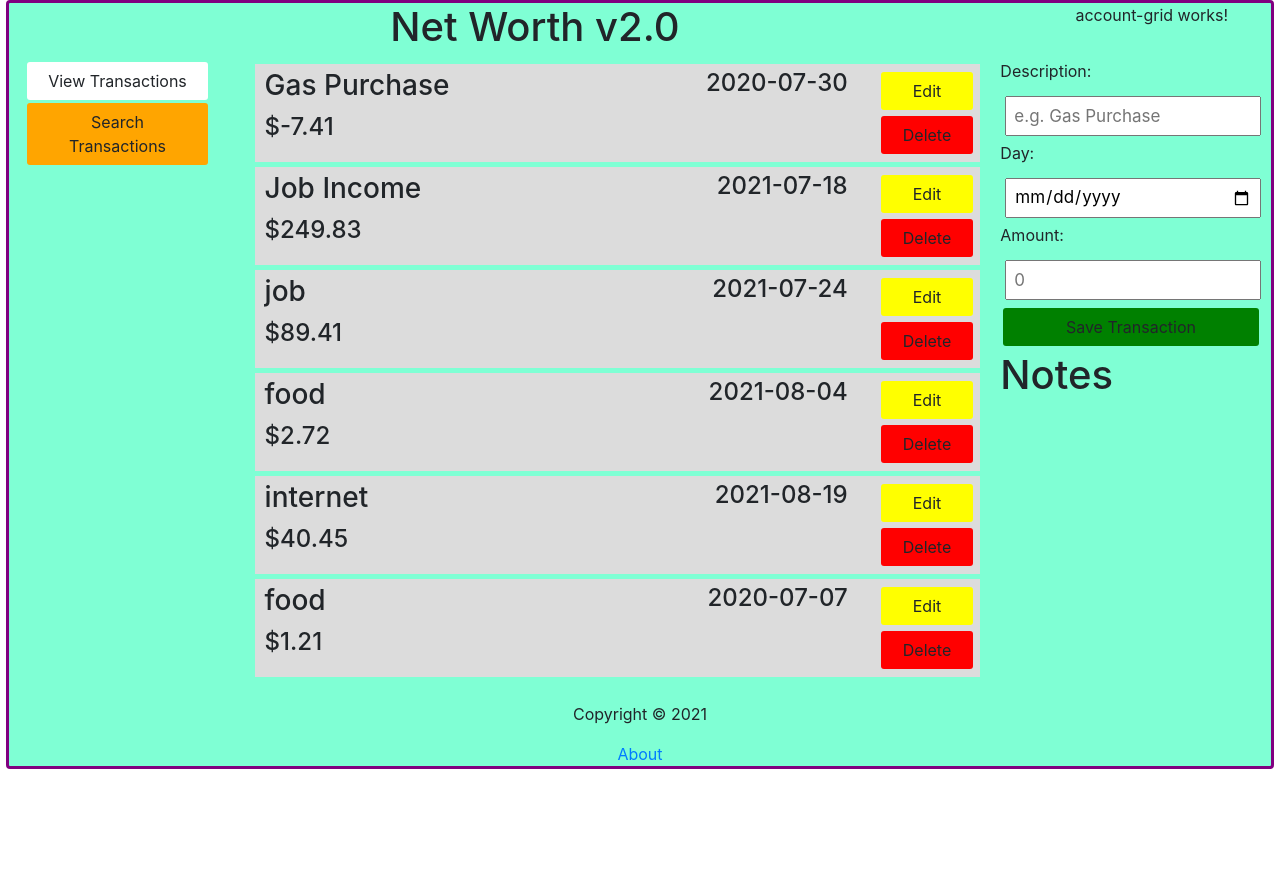
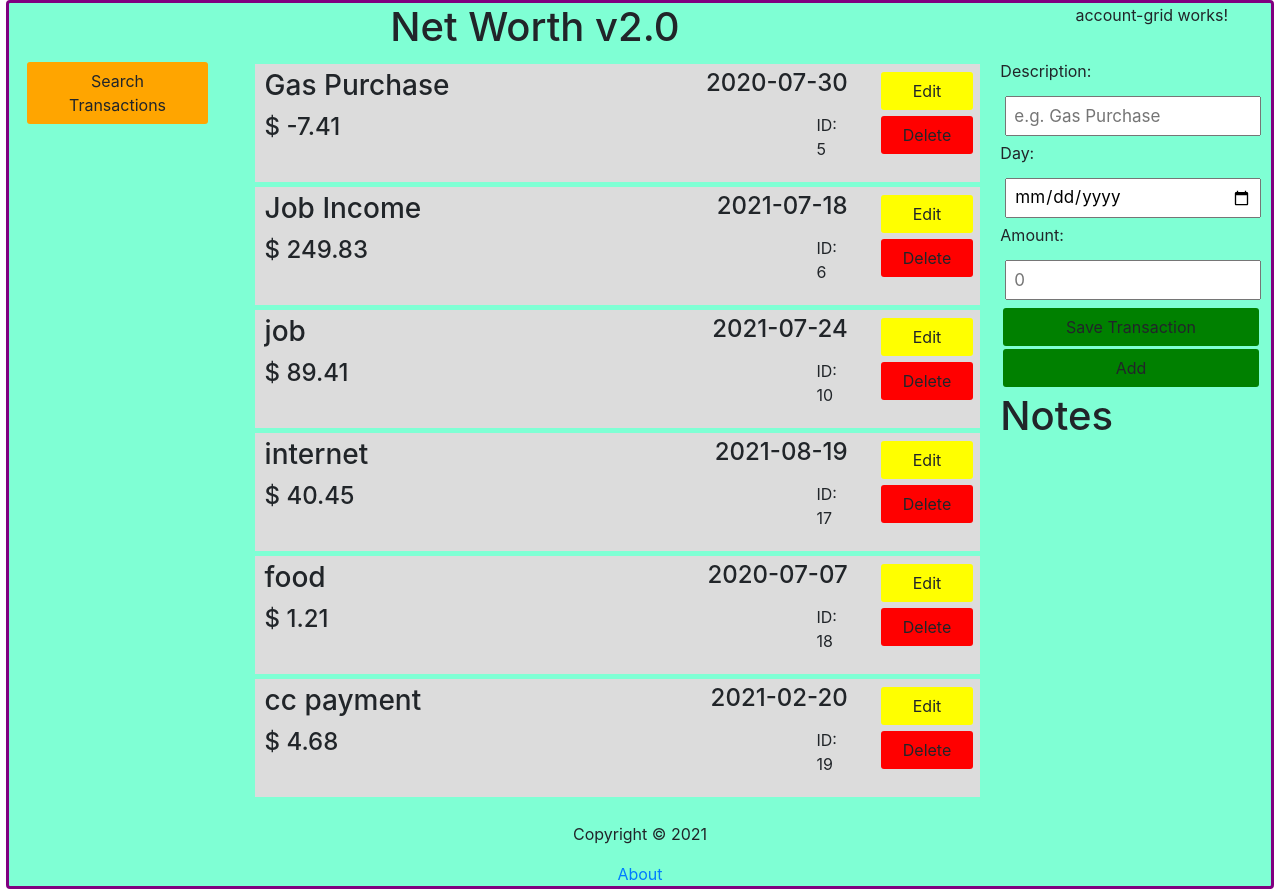
Before and after one commit to pjoyjr/net-worth-v2, an Angular app: page / in a window 1280 px wide. Before the commit the page ends 800 px from the top, so only its background shows below. Built offline with nearby package versions, Linux system fonts and the light colour scheme; data requests are answered from the project's data file.

Commit message:
added ui service

```diff
--- a/db.json
+++ b/db.json
@@ -19,12 +19,6 @@
       "id": 10
     },
     {
-      "description": "food",
-      "day": "2021-08-04",
-      "amount": 2.72,
-      "id": 16
-    },
-    {
       "description": "internet",
       "day": "2021-08-19",
       "amount": 40.45,
@@ -35,6 +29,12 @@
       "day": "2020-07-07",
       "amount": 1.21,
       "id": 18
+    },
+    {
+      "description": "cc payment",
+      "day": "2021-02-20",
+      "amount": 4.68,
+      "id": 19
     }
   ]
 }
--- a/src/app/components/add-transaction/add-transaction.component.html
+++ b/src/app/components/add-transaction/add-transaction.component.html
@@ -1,3 +1,4 @@
+<!--  *ngIf="showAddTransaction" -->
 <form class="add-form">
     <div class="form-control-text">
         <label for="description">Description: </label>
@@ -12,4 +13,6 @@
         <input type="number" name="amount" id="amount" [(ngModel)]="amount" placeholder="0">
     </div>
     <app-button bgColor="green" text="Save Transaction" (click)="onSubmit()"></app-button>
+
+    <app-button bgColor="{{ showAddTransaction ? 'red' : 'green' }}" text="{{ showAddTransaction ? 'Close' : 'Add' }}" (click)="toggleAddTransaction()"></app-button>
 </form>
--- a/src/app/components/add-transaction/add-transaction.component.ts
+++ b/src/app/components/add-transaction/add-transaction.component.ts
@@ -1,5 +1,7 @@
 import { Component, OnInit, Output, EventEmitter } from '@angular/core';
 import { Transaction } from '../../Transaction';
+import { UiService } from '../../services/ui.service';
+import { Subscription } from 'rxjs';
 
 @Component({
   selector: 'app-add-transaction',
@@ -11,9 +13,12 @@ export class AddTransactionComponent implements OnInit {
   day: any | string;
   amount: any | number;
 
+  showAddTransaction: any | boolean;
+  subscription: any | Subscription;
   @Output() onAddTransaction: EventEmitter<Transaction> = new EventEmitter();
 
-  constructor() {
+  constructor(private uiService:UiService) {
+    this.subscription = this.uiService.onToggle().subscribe((value) => (this.showAddTransaction = value));
   }
 
   ngOnInit(): void {
@@ -41,4 +46,7 @@ export class AddTransactionComponent implements OnInit {
     this.onAddTransaction.emit(newTransaction);
   }
 
+  toggleAddTransaction() {
+    this.uiService.toggleAddTransaction();
+  }
 }
--- a/src/app/components/menu/menu.component.html
+++ b/src/app/components/menu/menu.component.html
@@ -1,2 +1 @@
-<app-button routerLink="" bgColor="white" text="View Transactions"></app-button>
 <app-button routerLink="" bgColor="orange" text="Search Transactions"></app-button>
--- a/src/app/components/transaction-item/transaction-item.component.html
+++ b/src/app/components/transaction-item/transaction-item.component.html
@@ -7,12 +7,15 @@
             <h4>{{ transaction.day }}</h4>
         </div>
         <div class="col-2">
-            <app-button bgColor="yellow" text="Edit"></app-button>
+            <app-button bgColor="yellow" text="Edit" (click)="onEdit(transaction)"></app-button>
         </div>
     </div>
     <div class="row">
-        <div class="col-10">
-            <h4>${{ transaction.amount }}</h4>
+        <div class="col-9">
+            <h4>$ {{ transaction.amount }}</h4>
+        </div>
+        <div class="col-1">
+            <p>ID: {{transaction.id}}</p>
         </div>
         <div class="col-2">
             <app-button bgColor="red" text="Delete" (click)="onDelete(transaction)"></app-button>
--- a/src/app/components/transaction-item/transaction-item.component.ts
+++ b/src/app/components/transaction-item/transaction-item.component.ts
@@ -9,6 +9,7 @@ import { Transaction } from '../../Transaction';
 export class TransactionItemComponent implements OnInit {
   @Input() transaction: any | Transaction;
   @Output() onDeleteTransaction: EventEmitter<Transaction> = new EventEmitter();
+  @Output() onEditTransaction: EventEmitter<Transaction> = new EventEmitter();
 
   constructor() { }
 
@@ -18,4 +19,8 @@ export class TransactionItemComponent implements OnInit {
   onDelete(transaction: Transaction) {
     this.onDeleteTransaction.emit(transaction);
    }
+
+   onEdit(transaction: Transaction) {
+     this.onEditTransaction.emit(transaction);
+   }
 }
--- a/src/app/components/transactions/transactions.component.html
+++ b/src/app/components/transactions/transactions.component.html
@@ -1,7 +1,7 @@
 <div class="container">
     <div class="row">
         <div class="col-9">
-            <app-transaction-item *ngFor="let transaction of transactions" [transaction]="transaction" (onDeleteTransaction)="deleteTransaction(transaction)">
+            <app-transaction-item *ngFor="let transaction of transactions" [transaction]="transaction" (onEditTransaction)="editTransaction(transaction)" (onDeleteTransaction)="deleteTransaction(transaction)">
             </app-transaction-item>
         </div>
         <div class="col-3">
--- a/src/app/components/transactions/transactions.component.ts
+++ b/src/app/components/transactions/transactions.component.ts
@@ -9,6 +9,7 @@ import { Transaction } from  '../../Transaction';
 })
 export class TransactionsComponent implements OnInit {
   transactions: Transaction[] = [];
+  currEditID: any | number;
 
   constructor(private transactionService: TransactionService) { }
 
@@ -21,6 +22,11 @@ export class TransactionsComponent implements OnInit {
     this.transactionService.addTransaction(transaction).subscribe((transaction) => this.transactions.push(transaction));
   }
 
+  editTransaction(transaction: Transaction){
+    this.currEditID = transaction.id;
+    console.log(this.currEditID);
+  }
+
   deleteTransaction(transaction: Transaction){
     this.transactionService.deleteTransaction(transaction).subscribe(() => (this.transactions = this.transactions.filter((t) => t.id !== transaction.id)));
   }
--- /dev/null
+++ b/src/app/services/ui.service.ts
@@ -0,0 +1,21 @@
+import { Injectable } from '@angular/core';
+import { Observable, Subject } from 'rxjs';
+
+@Injectable({
+  providedIn: 'root'
+})
+export class UiService {
+  private showAddTransaction: boolean = true;
+  private subject = new Subject<any>();
+
+  constructor() { }
+
+  toggleAddTransaction(): void {
+    this.showAddTransaction = !this.showAddTransaction;
+    this.subject.next(this.showAddTransaction);
+  }
+
+  onToggle(): Observable<any> {
+    return this.subject.asObservable();
+  }
+}
```
Also changed, not shown: 1 other file (tests, documents, lock files or other folders).
